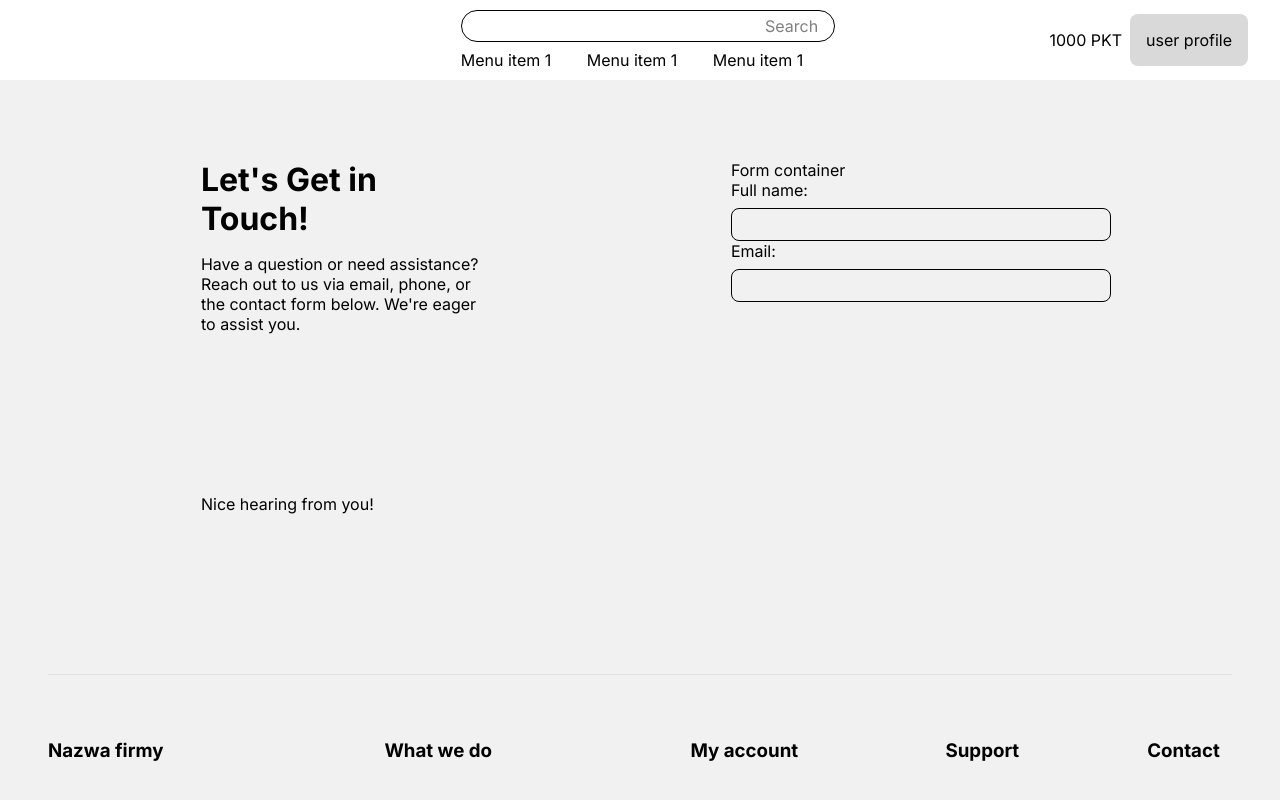
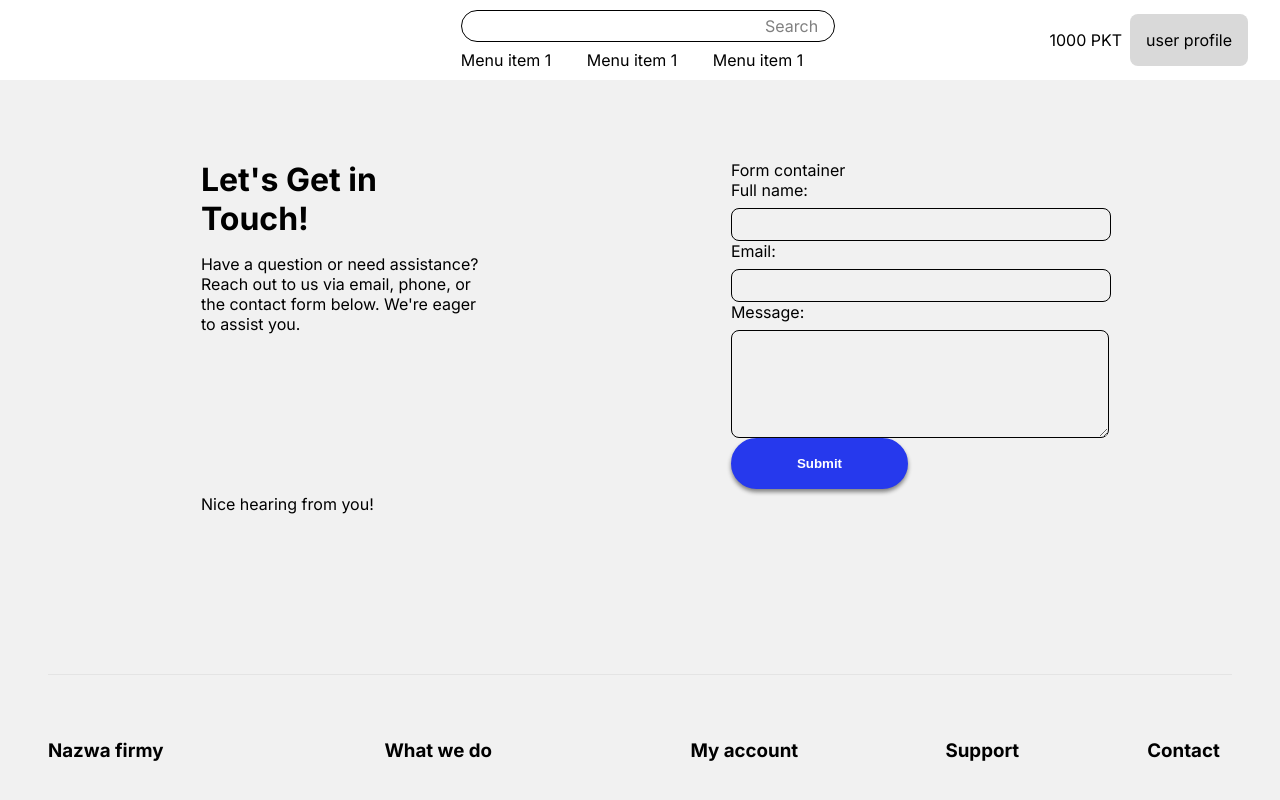
Before and after one commit to JohnyProduction/loyalty-program-app, a Next.js app: page /contact-us in a window 1280 px wide. Shown: the top 800 px of the page. Built offline with nearby package versions, Linux system fonts and the light colour scheme.

Commit message:
input-textarea

```diff
--- a/src/app/contact-us/form-container.tsx
+++ b/src/app/contact-us/form-container.tsx
@@ -1,5 +1,7 @@
 import styles from '@/styles/app/contact-us/page.module.scss';
 import { InputString } from '@/components/common/inputs/input-string';
+import { InputTextarea } from '@/components/common/inputs/input-textarea';
+import { Button } from '@/components/common/buttons/button';
 
 export function FormContainer() {
     return (
@@ -7,6 +9,8 @@ export function FormContainer() {
             Form container
             <InputString label={'Full name'} name={'full-name'} />
             <InputString label={'Email'} name={'email'} />
+            <InputTextarea label={'Message'} name={'message'} />
+            <Button label={'Submit'} link={'/'} size="small" />
         </div>
     );
 }
--- /dev/null
+++ b/src/components/common/inputs/input-textarea.tsx
@@ -0,0 +1,17 @@
+import styles from '@/styles/components/common/inputs/input-textarea.module.scss';
+
+interface InputTextareaProps {
+    label: string;
+    name: string;
+    width?: string;
+    rows?: number;
+}
+
+export function InputTextarea({ label, name, width = '100%', rows = 6 }: InputTextareaProps) {
+    return (
+        <div className={styles['input-string']}>
+            <label htmlFor={name}>{label}:</label>
+            <textarea name={name} rows={rows} style={{ width: `calc(${width} - 2px)` }} />
+        </div>
+    );
+}
--- /dev/null
+++ b/src/styles/components/common/inputs/input-textarea.module.scss
@@ -0,0 +1,13 @@
+.input-string {
+    > label, > textarea {
+        display: block;
+    }
+
+    > textarea {
+        margin-top: .5rem;
+        padding: .5rem;
+        border-radius: .5rem;
+        border: 1px solid black;
+        background-color: transparent;
+    }
+}
```
Also changed, not shown: 1 other file (tests, documents, lock files or other folders).
